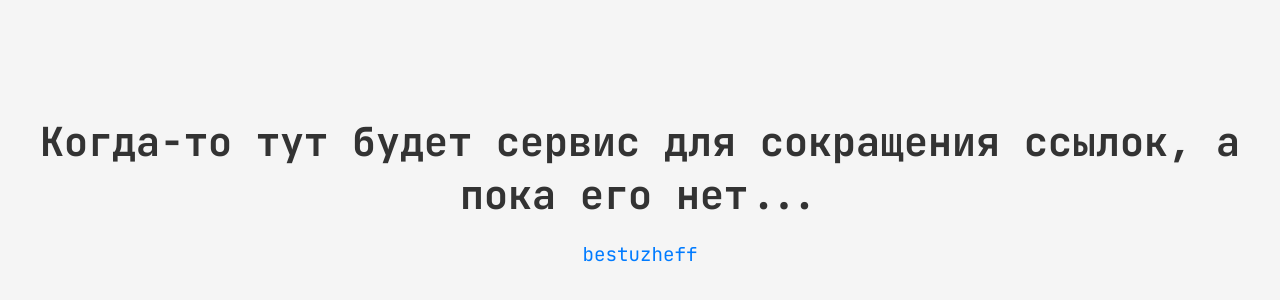
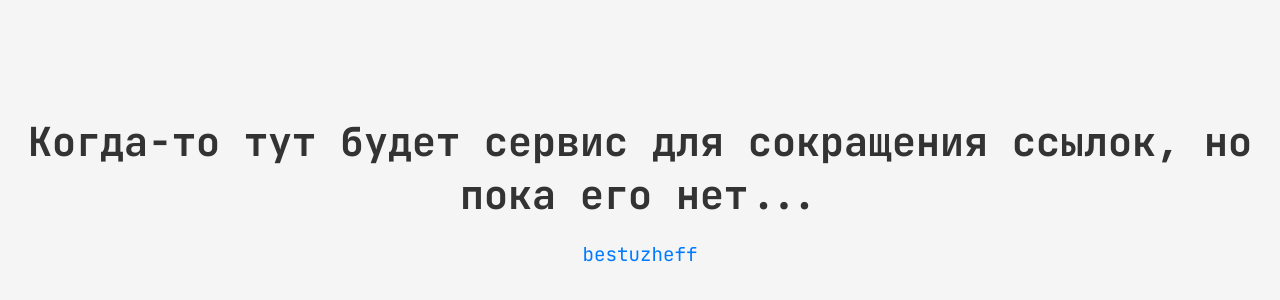
Before and after one commit to bestuzheff/go2site, a plain HTML site: page index.html in a window 1280 px wide. Shown: the part 222-522 px from the top of the page. Drawn offline with Linux system fonts and the light colour scheme.

Commit message:
git actions

```diff
--- a/index.html
+++ b/index.html
@@ -44,7 +44,7 @@
 </head>
 <body>
     <div class="container">
-        <h1>Когда-то тут будет сервис для сокращения ссылок, а пока его нет...</h1>
+        <h1>Когда-то тут будет сервис для сокращения ссылок, но пока его нет...</h1>
         <a href="https://bestuzheff.com" target="_blank">bestuzheff</a>
     </div>
 </body>
```
Also changed, not shown: spb/index.html (+2 -2 lines), 1 other file.
